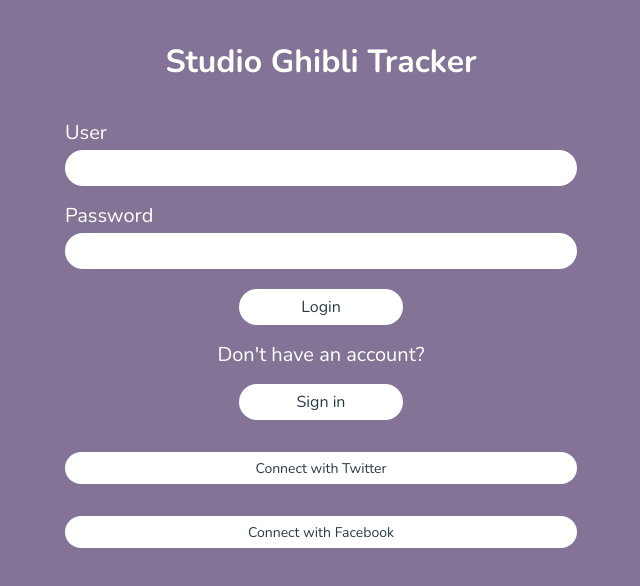
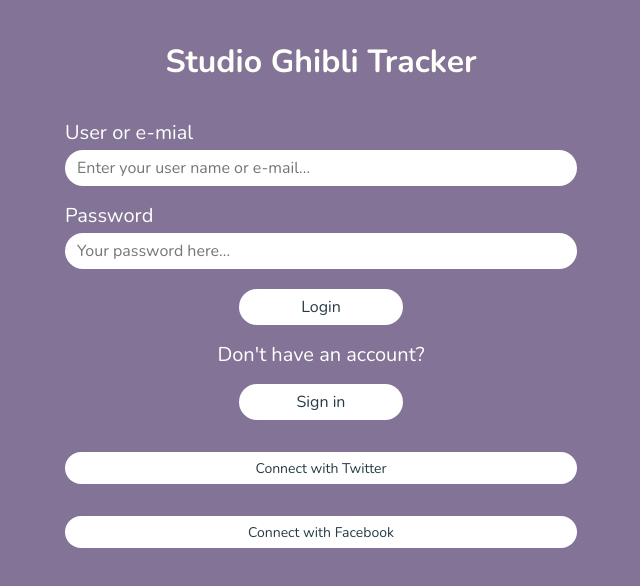
Before and after one commit to polipop-code/frondtend-studio-ghibli-tracker, a Next.js app: page /login in a window 1280 px wide. Shown: the top 586 px of the page, without its empty margins (319-959 px from the left). Built offline with nearby package versions, Linux system fonts and the light colour scheme.

Commit message:
added user validation functionality to the login page

```diff
--- /dev/null
+++ b/Components/LoginForm/LoginForm.js
@@ -0,0 +1,56 @@
+import React from "react";
+import styles from "../../styles/Login.module.css";
+
+const userDB = [
+    {
+        name: "zhonen",
+        password: "12345678",
+    },
+];
+
+export default function LoginForm() {
+    return (
+        <form className={styles.logIn} action="/" method="get">
+            <label for="user_name">User or e-mial</label>
+            <input
+                type="text"
+                placeholder="Enter your user name or e-mail..."
+                id="user_name"
+                name="user_name"
+                required
+                minLength="4"
+            ></input>
+
+            <label for="user_password">Password</label>
+            <input
+                type="password"
+                placeholder="Your password here..."
+                id="user_password"
+                name="user_password"
+                required
+                minLength="8"
+            ></input>
+
+            <button
+                type="submit"
+                className={styles.logIn_button}
+                onClick={function (event) {
+                    var userVal = document.getElementById("user_name").value;
+                    var userPasswordVal =
+                        document.getElementById("user_password").value;
+                    if (
+                        (userVal == userDB[0].name) &
+                        (userPasswordVal == userDB[0].password)
+                    ) {
+                        alert("Usuario Valido");
+                    } else {
+                        event.preventDefault();
+                        alert("Algo salio mal");
+                    }
+                }}
+            >
+                Login
+            </button>
+        </form>
+    );
+}
--- a/pages/login.js
+++ b/pages/login.js
@@ -1,7 +1,6 @@
 import React from "react";
 import Link from "next/link";
-import Header from "../Components/Header.js";
-import Filter from "../Components/Filter.js";
+import LoginForm from "../Components/LoginForm/LoginForm.js";
 
 import styles from "../styles/Login.module.css";
 
@@ -10,15 +9,7 @@
         <div className={styles.container}>
             <h1>Studio Ghibli Tracker</h1>
 
-            <form className={styles.logIn}>
-                <label>User</label>
-                <input type="text" id="user_name"></input>
-                <label>Password</label>
-                <input type="password" id="user_password"></input>
-                <button type="submit" className={styles.logIn_button}>
-                    Login
-                </button>
-            </form>
+            <LoginForm />
 
             <section className={styles.signIn}>
                 <label>Don't have an account?</label>
```
Also changed, not shown: Components/Filter/Filter.js (renamed from Components/Filter.js), Components/Filter/Filter.module.css (renamed from Components/Filter.module.css).
